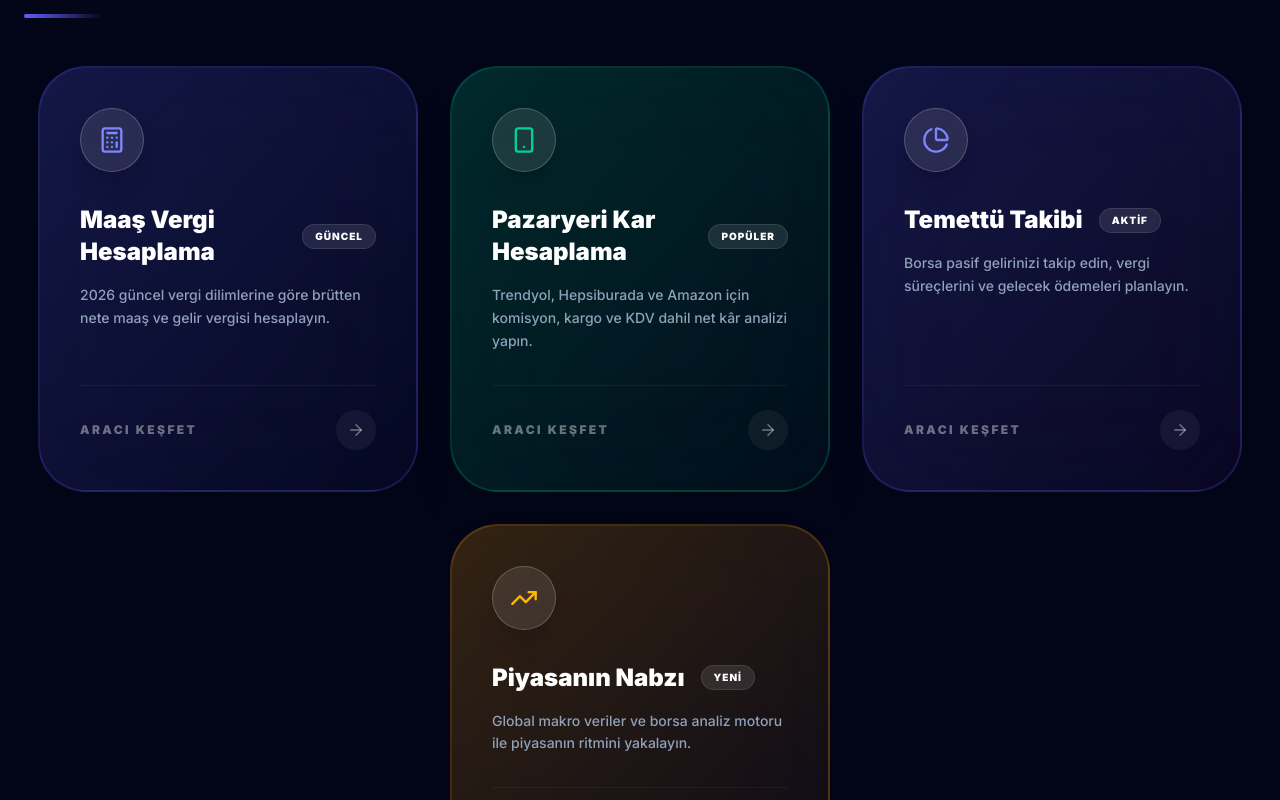
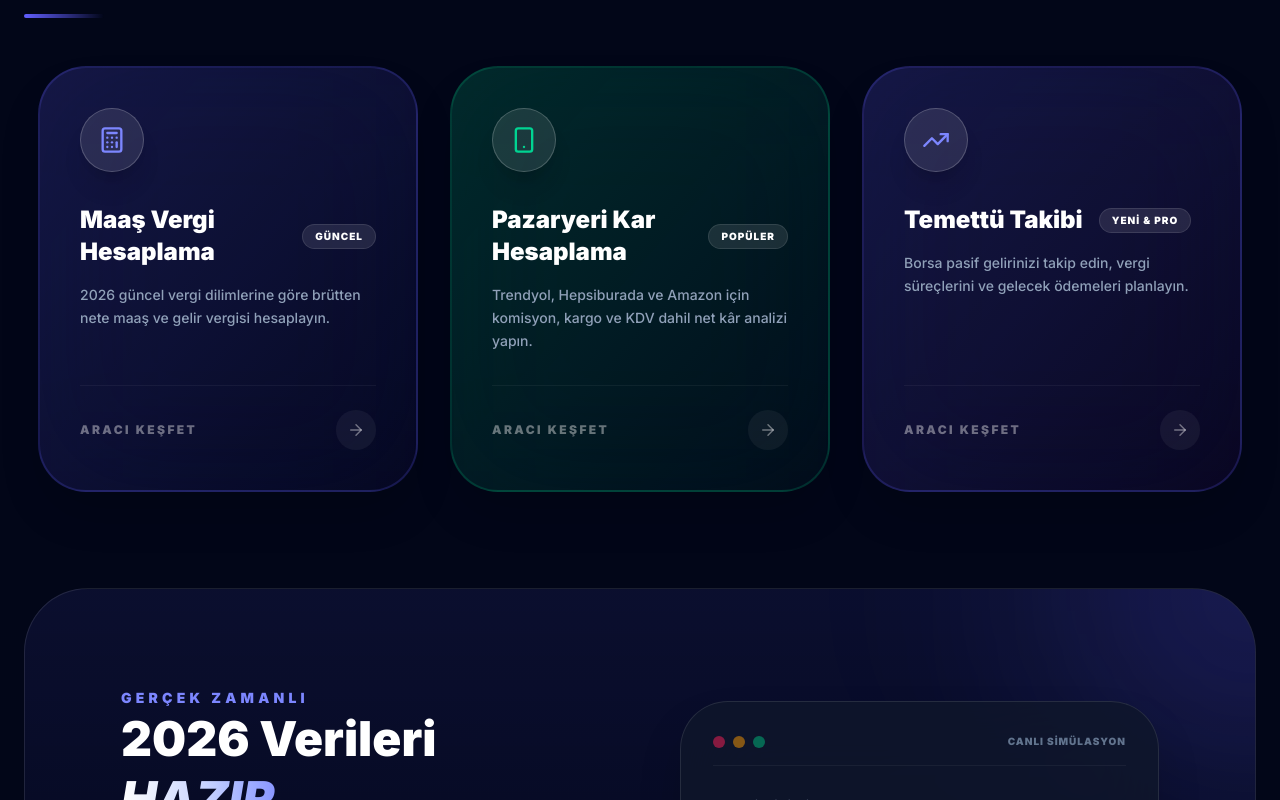
Before and after one commit to ahmtcnsz/karlisin, a React (Vite) app: page / in a window 1280 px wide. Shown: the part 860-1660 px from the top of the page. Built offline with nearby package versions, Linux system fonts and the light colour scheme.

Commit message:
feat: Remove 'Piyasanın Nabzı' feature and adjust SEO
Removes the 'Piyasanın Nabzı' (Market Pulse) feature and its associated metadata, sitemap entries, and server routes.
Updates other SEO elements and component references to reflect this change.

```diff
--- a/index.html
+++ b/index.html
@@ -67,20 +67,6 @@
           "price": "0",
           "priceCurrency": "TRY"
         }
-      },
-      {
-        "@context": "https://schema.org",
-        "@type": "WebApplication",
-        "name": "Karlısın Piyasanın Nabzı",
-        "url": "https://karlisin.com/borsa/nabiz",
-        "description": "Global borsa analizi, emtia takibi ve şirket finansal sağlığı analiz aracı.",
-        "applicationCategory": "FinancialApplication",
-        "operatingSystem": "All",
-        "offers": {
-          "@type": "Offer",
-          "price": "0",
-          "priceCurrency": "TRY"
-        }
       }
     ]
     </script>
--- a/server.ts
+++ b/server.ts
@@ -541,23 +541,22 @@ async function startServer() {
     next();
   });
 
-  // SEO DOSYALARI İÇİN AÇIK ROTALAR (Her zaman erişilebilir olmalı)
-  app.get('/sitemap.xml', (req, res) => {
-    res.sendFile(path.join(__dirname, 'public', 'sitemap.xml'));
-  });
-  app.get('/robots.txt', (req, res) => {
-    res.sendFile(path.join(__dirname, 'public', 'robots.txt'));
-  });
-  app.get('/ads.txt', (req, res) => {
-    res.setHeader('Content-Type', 'text/plain');
-    res.sendFile(path.join(__dirname, 'public', 'ads.txt'));
-  });
-
   const isProduction = process.env.NODE_ENV === 'production';
 
   if (isProduction) {
     const distPath = path.join(__dirname, 'dist');
     app.use(express.static(distPath));
+
+    // SEO DOSYALARI İÇİN AÇIK ROTALAR
+    app.get('/sitemap.xml', (req, res) => {
+      res.sendFile(path.join(__dirname, 'public', 'sitemap.xml'));
+    });
+    app.get('/robots.txt', (req, res) => {
+      res.sendFile(path.join(__dirname, 'public', 'robots.txt'));
+    });
+    app.get('/ads.txt', (req, res) => {
+      res.sendFile(path.join(__dirname, 'public', 'ads.txt'));
+    });
 
     // API dışındaki her şeyi index.html'e gönder
     app.get('*', (req, res) => {
--- a/src/components/Landing.tsx
+++ b/src/components/Landing.tsx
@@ -38,24 +38,14 @@ export default function Landing() {
       borderColor: 'border-emerald-500/20'
     },
     {
-      id: 'dividend',
+      id: 'mortgage',
       path: '/temettu-takibi',
       title: 'Temettü Takibi',
       description: 'Borsa pasif gelirinizi takip edin, vergi süreçlerini ve gelecek ödemeleri planlayın.',
-      icon: <PieChart className="text-indigo-400" size={28} />,
-      badge: 'AKTİF',
+      icon: <TrendingUp className="text-indigo-400" size={28} />,
+      badge: 'YENİ & PRO',
       color: 'from-indigo-500/20 to-purple-600/5',
       borderColor: 'border-indigo-500/20'
-    },
-    {
-      id: 'market-pulse',
-      path: '/borsa/nabiz',
-      title: 'Piyasanın Nabzı',
-      description: 'Global makro veriler ve borsa analiz motoru ile piyasanın ritmini yakalayın.',
-      icon: <TrendingUp className="text-amber-400" size={28} />,
-      badge: 'YENİ',
-      color: 'from-amber-500/20 to-amber-600/5',
-      borderColor: 'border-amber-500/20'
     },
   ];
 
@@ -71,9 +61,9 @@ export default function Landing() {
       icon: <Zap size={20} />
     },
     {
-      title: 'Borsa Analiz',
-      desc: 'Şirketlerin finansal sağlığını ve temettü gücünü profesyonelce analiz edin.',
-      icon: <Globe size={20} />
+      title: 'Gelişmiş Analiz',
+      desc: 'Karmaşık finansal verileri basit ve anlaşılır grafiklere dönüştürün.',
+      icon: <PieChart size={20} />
     }
   ];
 
--- a/src/components/PiyasaninNabzi.tsx
+++ b/src/components/PiyasaninNabzi.tsx
@@ -15,6 +15,8 @@ import {
   Calculator
 } from 'lucide-react';
 import { cn } from '../lib/utils';
+import Navbar from './Navbar';
+import Footer from './Footer';
 
 const FeatureCard = ({ icon: Icon, title, description, badge, color }: {
   icon: any,
@@ -54,7 +56,8 @@ const FeatureCard = ({ icon: Icon, title, description, badge, color }: {
 
 export const MarketPulse = () => {
   return (
-    <div className="min-h-screen bg-slate-950 text-slate-200 selection:bg-indigo-500/30">
+    <div className="min-h-screen bg-slate-950 text-slate-200 selection:bg-indigo-500/30 pt-16">
+      <Navbar />
 
       {/* Hero Section */}
       <div className="relative pt-24 pb-32 overflow-hidden">
@@ -91,7 +94,7 @@ export const MarketPulse = () => {
               transition={{ delay: 0.2 }}
               className="text-xl md:text-2xl text-slate-400 font-medium leading-relaxed mb-12"
             >
-              Global finansal veri altyapısı ile borsanın sadece fiyatlarını değil, <span className="text-white">finansal sağlığını</span> ve <span className="text-white">makro-ekonomik ritmini</span> takip edin.
+              Alpha Vantage global API entegrasyonu ile borsanın sadece fiyatlarını değil, <span className="text-white">finansal sağlığını</span> ve <span className="text-white">makro-ekonomik ritmini</span> takip edin.
             </motion.p>
           </div>
         </div>
@@ -103,28 +106,28 @@ export const MarketPulse = () => {
           <FeatureCard
             icon={ShieldCheck}
             title="Dividend Safety Score"
-            description="Şirketin nakit akışı ve kazanç verilerini kullanarak, temettü ödemelerini sürdürebilme gücünü skorluyoruz."
+            description="CASH_FLOW ve EARNINGS verilerini kullanarak, şirketin temettü ödemelerini sürdürebilme gücünü skorluyoruz."
             badge="ÖZEL ALGORİTMA"
             color="bg-emerald-500"
           />
           <FeatureCard
             icon={Globe}
             title="Global Market Pulse"
-            description="Altın, Petrol, Doğal Gaz ve Enflasyon (TÜFE/CPI) verilerini içeren kapsamlı makro-ekonomik özet paneli."
+            description="Altın, Petrol, Doğal Gaz ve Enflasyon (TÜFE/CPI) verilerini içeren makro-ekonomik özet paneli."
             badge="MAKRO VERİ"
             color="bg-indigo-500"
           />
           <FeatureCard
             icon={BarChart3}
             title="Endeks Kıyaslama"
-            description="Seçilen hisseyi global endeksler (S&P 500, Nasdaq) ve emtialar ile tarihsel olarak kıyaslayın."
+            description="Seçilen hisseyi BIST100, S&P 500 ve Nasdaq ile tarihsel olarak görsel bazda kıyaslayın."
             badge="VİZÜALİZASYON"
             color="bg-purple-500"
           />
           <FeatureCard
             icon={Flame}
             title="Smart Movers"
-            description="Anlık değişimlerin ötesinde, global piyasa trendlerine göre en çok kazandıran ve kaybedenlerin hibrit analizi."
+            description="Anlık değişimlerin ötesinde, global piyasa trendlerine göre en çok kazandıran ve kaybedenlerin analizi."
             badge="DİNAMİK LİSTE"
             color="bg-amber-500"
           />
@@ -147,7 +150,7 @@ export const MarketPulse = () => {
                 Derinlikli <br /> Analiz Zamanı.
               </h2>
               <p className="text-lg md:text-xl text-indigo-100 font-medium leading-relaxed mb-10 opacity-90">
-                Pazar verileri sadece fiyat verir, yeni analiz motorumuz hikayeyi anlatır. Şirketin finansal sağlığını ve makro-çevresini saniyeler içinde analiz edin.
+                Yahoo Finance fiyat verir, Alpha Vantage hikayeyi anlatır. Şirketin finansal sağlığını (Fundamental Analysis) ve makro-çevresini saniyeler içinde analiz edin.
               </p>
 
               <div className="space-y-6">
@@ -193,27 +196,29 @@ export const MarketPulse = () => {
           </div>
         </motion.div>
 
-        {/* Why the new engine? */}
+        {/* Why Alpha Vantage? */}
         <div className="mt-40 text-center">
           <h3 className="text-2xl md:text-3xl font-black text-white italic tracking-tighter uppercase mb-6 inline-block border-b-2 border-indigo-500 pb-2">
-            Neden Gelişmiş Finansal Veri Motoru?
+            Neden Alpha Vantage Entegrasyonu?
           </h3>
           <div className="max-w-3xl mx-auto">
             <p className="text-slate-400 font-medium leading-relaxed mb-8">
-              Karlısın, özellikle makro-ekonomik veriler (emtialar, enflasyon, faiz) ve fundamental analiz (şirketin finansal sağlığı) konularında yeni kurumsal veri sağlayıcıları ile entegre oluyor. Bu gelişimle beraber <span className="text-white">Karlısın</span>, sadece bir takip aracı değil, bir <span className="text-indigo-400">profesyonel karar destek sistemi</span> haline gelecek.
+              Alpha Vantage, özellikle makro-ekonomik veriler (emtialar, enflasyon, faiz) ve fundamental analiz (şirketin finansal sağlığı) konularında Yahoo Finance'ten daha derinlikli veriler sunabiliyor. Bu entegrasyonla beraber <span className="text-white">Karlısın</span>, sadece bir takip aracı değil, bir <span className="text-indigo-400">karar destek sistemi</span> haline gelecek.
             </p>
             <div className="flex items-center justify-center gap-6">
               <div className="px-6 py-3 bg-slate-900 border border-white/5 rounded-2xl">
-                 <span className="text-[10px] font-black text-slate-500 uppercase tracking-widest block mb-1">VERİ STATÜSÜ</span>
+                 <span className="text-[10px] font-black text-slate-500 uppercase tracking-widest block mb-1">API Status</span>
                  <span className="text-xs font-bold text-white uppercase tracking-widest flex items-center gap-2">
                    <div className="w-1.5 h-1.5 rounded-full bg-emerald-500 animate-pulse" />
-                   GELİŞTİRME AŞAMASINDA
+                   DEVELOPMENT ACTIVE
                  </span>
               </div>
             </div>
           </div>
         </div>
       </div>
+
+      <Footer />
     </div>
   );
 };
--- a/src/components/Sitemap.tsx
+++ b/src/components/Sitemap.tsx
@@ -1,7 +1,7 @@
 import React from 'react';
 import { motion } from 'motion/react';
 import { Link } from 'react-router-dom';
-import { ChevronRight, ArrowRight, Home, Calculator, ShoppingBag, PieChart, BookOpen, Shield, FileText, Info, TrendingUp } from 'lucide-react';
+import { ChevronRight, ArrowRight, Home, Calculator, ShoppingBag, PieChart, BookOpen, Shield, FileText, Info } from 'lucide-react';
 
 export default function Sitemap() {
   const sections = [
@@ -12,7 +12,6 @@ export default function Sitemap() {
         { name: 'Maaş ve Vergi Hesaplama (2026)', path: '/maas-vergi-hesaplama', icon: <Calculator size={16} /> },
         { name: 'Pazar Kâr Analizi (Trendyol & Amazon)', path: '/pazar-kar-hesaplama', icon: <ShoppingBag size={16} /> },
         { name: 'Temettü Verimi Takibi', path: '/temettu-takibi', icon: <PieChart size={16} /> },
-        { name: 'Piyasanın Nabzı (Borsa Analiz)', path: '/borsa/nabiz', icon: <TrendingUp size={16} /> },
       ]
     },
     {
```
Also changed, not shown: 1 other file (tests, documents, lock files or other folders).
